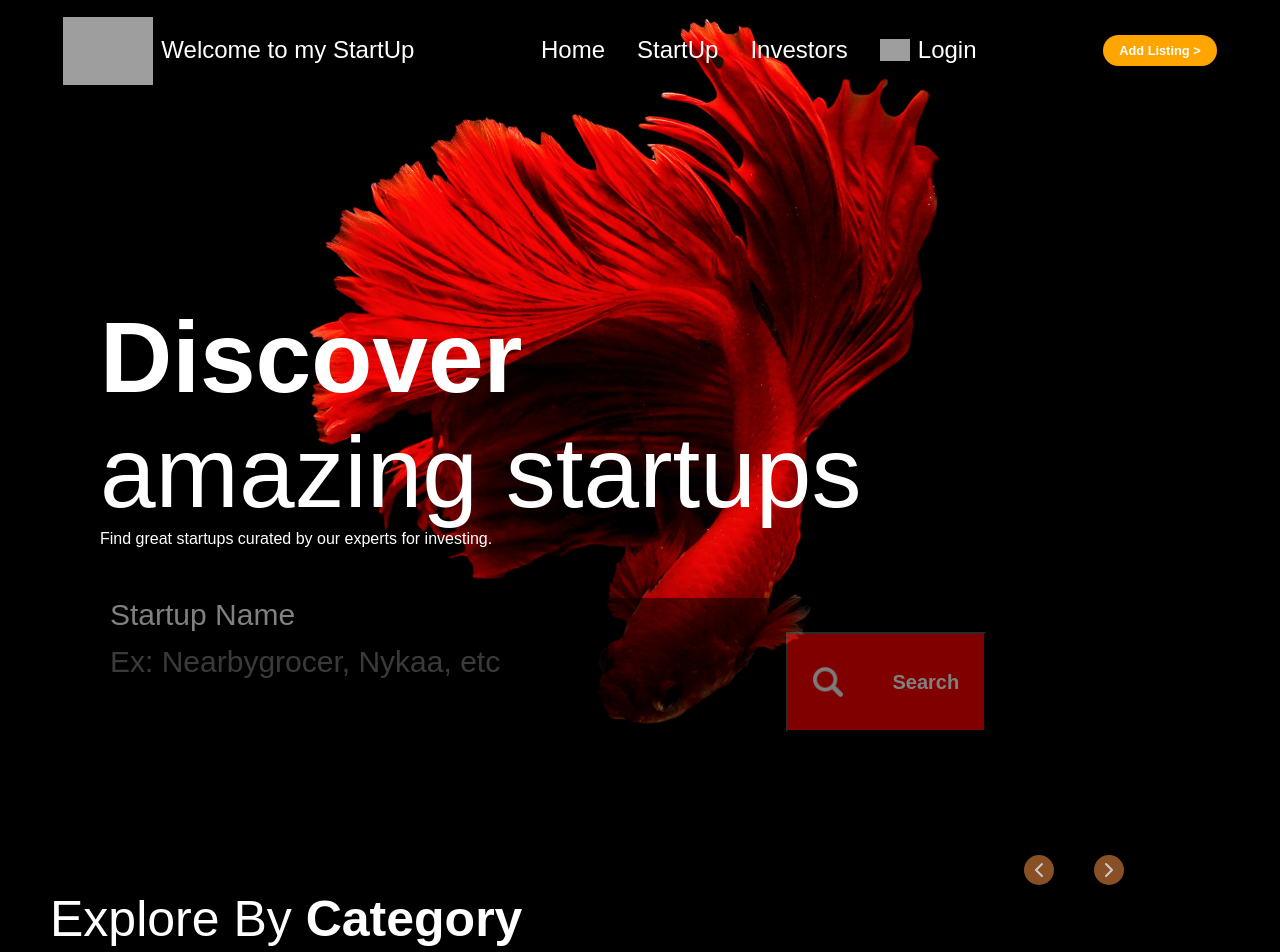
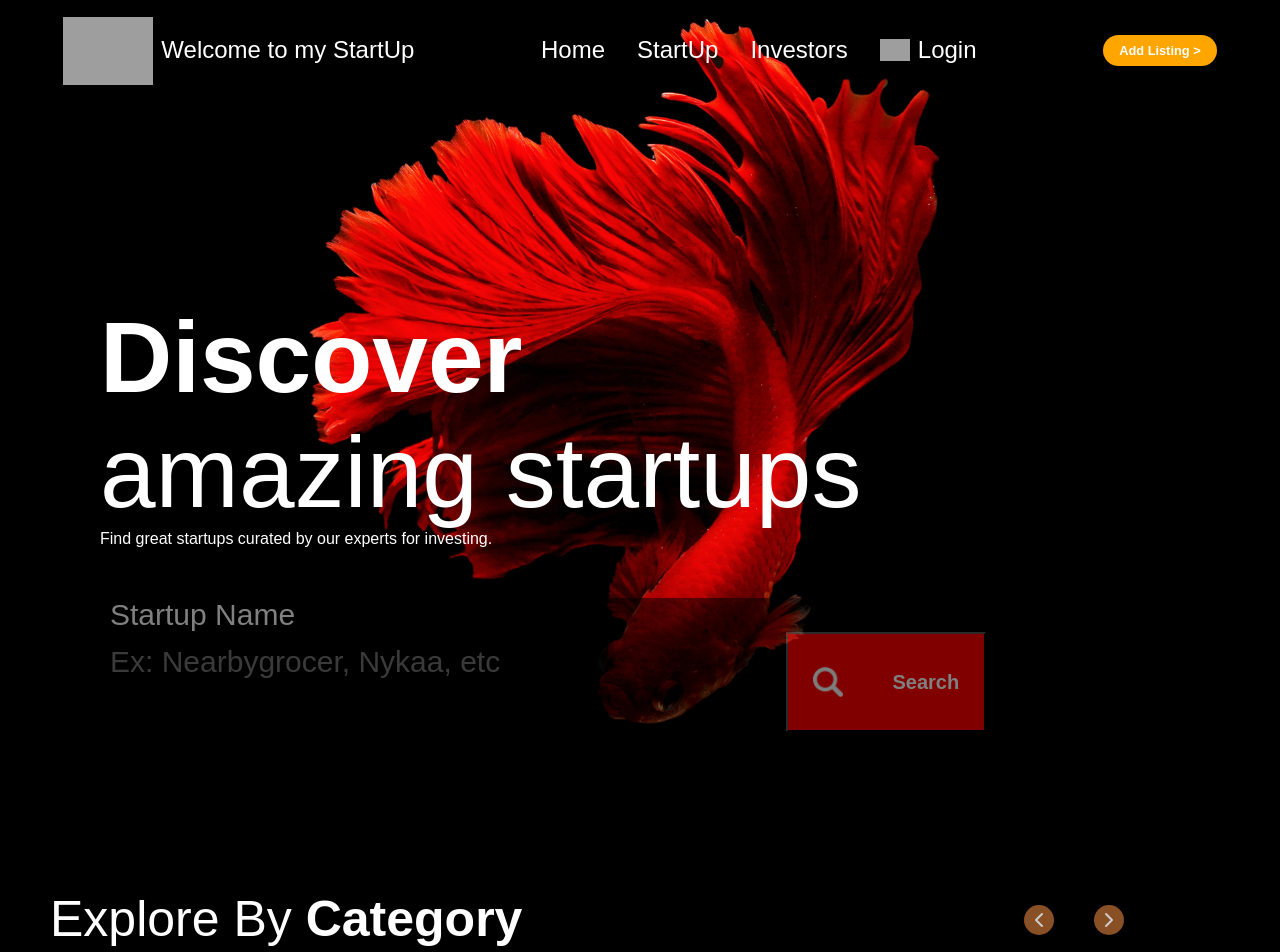
Before and after one commit to sayanghoshofficial/Startup, a React (Create React App) app: page / in a window 1280 px wide. Shown: the top 952 px of the page. Built offline with nearby package versions, Linux system fonts and the light colour scheme; grey boxes are pictures that could not be loaded.

Commit message:
change favicon & chavron top

```diff
--- a/src/Styles/explore.module.css
+++ b/src/Styles/explore.module.css
@@ -92,7 +92,7 @@
   height: 40px;
   position: relative;
   left: 80%;
-  top: 50px;
+  top: 100px;
   display: flex;
   justify-content: space-between;
   align-items: center;
```
Also changed, not shown: 1 other file (tests, documents, lock files or other folders).
